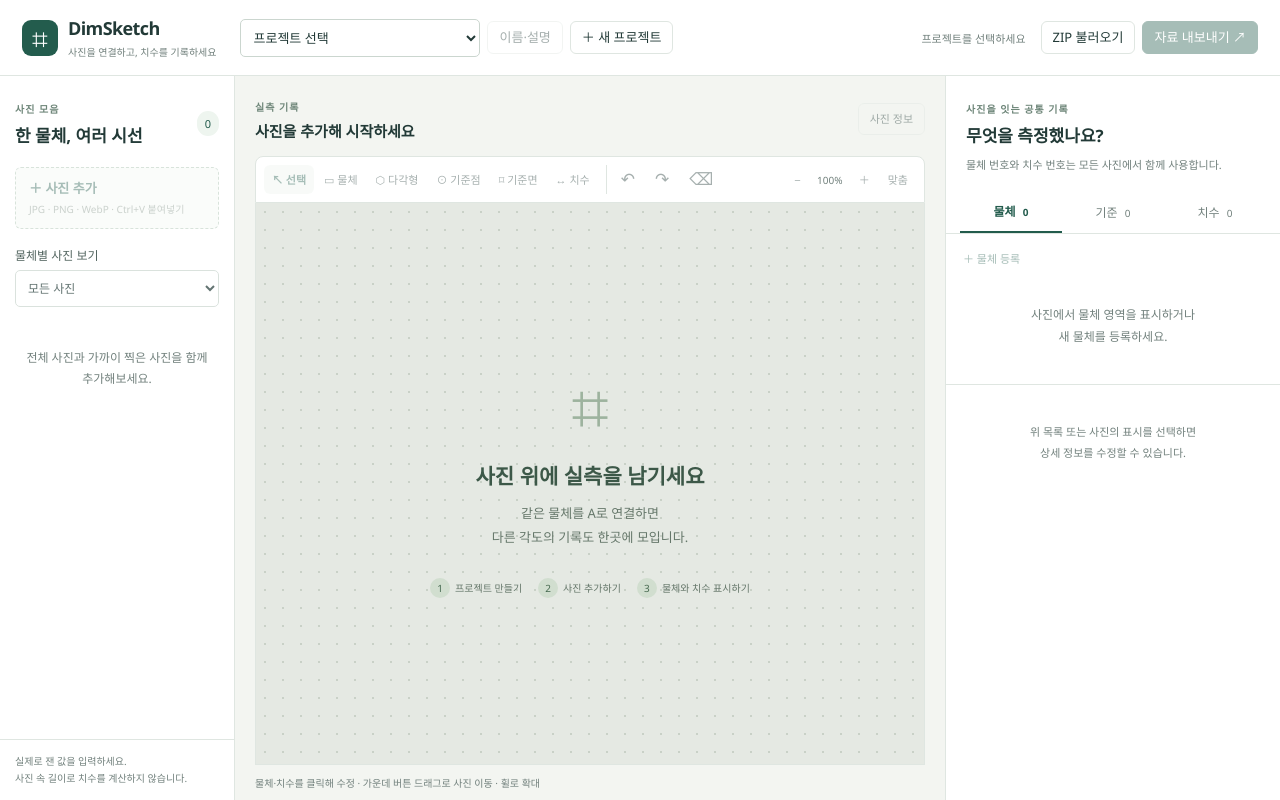
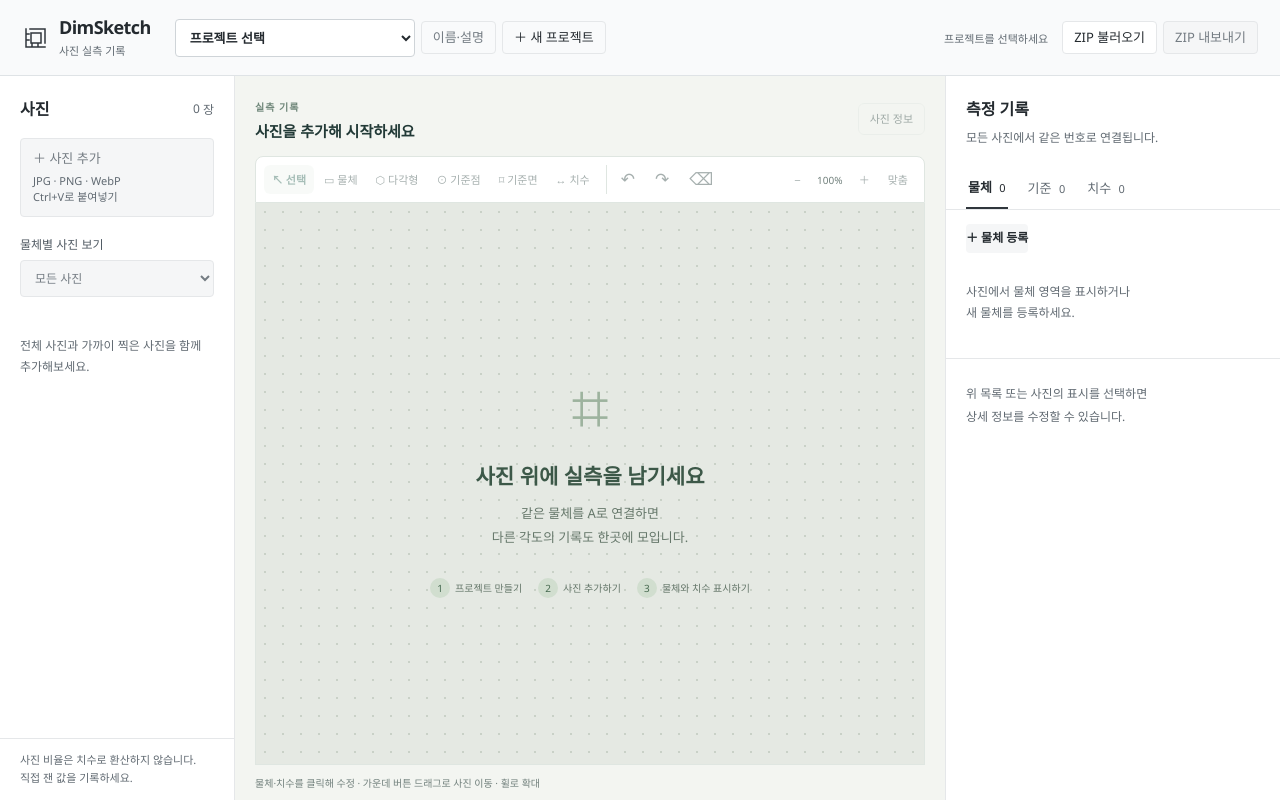
Before and after one commit to bbcdfbbc3/DimSketch, a Flask app: page / in a window 1280 px wide. Run offline with Flask 3, Linux system fonts and the light colour scheme; data that the repository does not hold is empty.

Commit message:
style(ui): 사진 목록과 측정 기록 패널을 무채색으로 개선
- 상단·사진 목록·측정 기록·팝업의 반복 강조색과 장식을 줄이고 문구와 입력 간격 개선
- editor-panel의 기존 스타일을 유지하도록 주변 구성 요소에만 별도 스타일 적용
- 검증: 테스트 62개와 브라우저 기능 8개 통과, 화면 크기 3종에서 편집 패널의 스타일·위치 동일 확인

```diff
--- /dev/null
+++ b/dimsketch/static/interface.css
@@ -0,0 +1,243 @@
+/* The surrounding interface has its own palette. The editor retains style.css
+   and its inherited root values, including its existing responsive layout. */
+:is(.app-header, .photos-panel, .details-panel, dialog, .toast, .busy-overlay) {
+  --ink: #242a2f;
+  --muted: #616a72;
+  --line: #e5e7e9;
+  --green: #30363c;
+  --light: #f0f2f3;
+  --danger: #a13731;
+  --orange: #965316;
+  color: var(--ink);
+  font-variant-numeric: tabular-nums;
+}
+
+:is(.app-header, .photos-panel, .details-panel, dialog) :is(button, input, select, textarea) {
+  border-radius: 4px;
+  line-height: 1.4;
+}
+
+:is(.app-header, .photos-panel, .details-panel, dialog) :is(input, select, textarea) {
+  border-color: #cfd4d8;
+  padding: 8px 10px;
+}
+
+:is(.app-header, .photos-panel, .details-panel, dialog) :is(input, select, textarea, button):focus-visible {
+  outline: 2px solid #536775;
+  outline-offset: 2px;
+}
+
+:is(.app-header, .photos-panel, .details-panel, dialog) button.primary {
+  background: #30363c;
+  border-color: #30363c;
+  color: #fff;
+}
+
+:is(.app-header, .photos-panel, .details-panel, dialog) button.primary:hover {
+  background: #171c20;
+  border-color: #171c20;
+}
+
+:is(.app-header, .photos-panel, .details-panel, dialog) :is(button, select):disabled {
+  opacity: 1;
+  color: #747c83;
+  background: #f5f6f7;
+  border-color: #e5e7e9;
+}
+
+.app-header {
+  gap: 24px;
+  background: #f9fafb;
+  border-bottom-color: #dfe3e6;
+}
+
+.app-header .brand { gap: 9px; }
+.app-header .brand-mark {
+  width: 28px;
+  height: 28px;
+  border-radius: 0;
+  background: none;
+  color: #30363c;
+}
+.app-header .brand h1 {
+  margin: 0;
+  font-size: 18px;
+  line-height: 1.2;
+  font-weight: 600;
+  letter-spacing: -.6px;
+}
+.app-header .brand div > span { font-size: 11px; margin-top: 4px; }
+.app-header .project-controls { gap: 6px; }
+.app-header .project-controls select { background-color: #fff; font-weight: 600; }
+.app-header .project-controls button { background: transparent; }
+.app-header .project-controls button:hover { background: #edf0f2; }
+.app-header .header-actions { gap: 6px; }
+.app-header :is(button, input, select) { line-height: 1.2; }
+.app-header #save-status { font-size: 11px; color: var(--muted); }
+.app-header #save-status.saved { color: #53625a; }
+.app-header #save-status.saved::before {
+  content: "";
+  display: inline-block;
+  width: 5px;
+  height: 5px;
+  margin-right: 6px;
+  border-radius: 50%;
+  background: #47745b;
+  vertical-align: 2px;
+}
+.app-header #save-status.error { color: var(--danger); }
+
+.photos-panel { padding: 22px 20px 0; }
+.photos-panel .panel-heading { margin-bottom: 18px; }
+.photos-panel .panel-heading h2 { font-size: 16px; font-weight: 600; line-height: 1.4; }
+.photos-panel .photo-total { display: flex; gap: 3px; color: var(--muted); font-size: 12px; }
+.photos-panel .upload-button {
+  margin-bottom: 18px;
+  padding: 10px 12px;
+  border: 1px solid #cfd4d8;
+  background: #fff;
+  color: var(--ink);
+  font-weight: 500;
+}
+.photos-panel .upload-button:hover { background: #f5f6f7; border-color: #9da7ae; }
+.photos-panel .upload-button small {
+  margin-top: 5px;
+  color: var(--muted);
+  font-size: 11px;
+  line-height: 1.5;
+  white-space: normal;
+}
+.photos-panel .upload-button small span { display: block; }
+.photos-panel label.field { color: #505a63; font-size: 12px; gap: 7px; }
+.photos-panel .photo-list { padding: 0 0 12px; }
+.photos-panel .photo-card {
+  padding: 8px;
+  margin-bottom: 4px;
+  border: 1px solid transparent;
+  border-radius: 4px;
+  background: #fff;
+}
+.photos-panel .photo-card:hover { border-color: #d3d8dc; background: #f9fafb; }
+.photos-panel .photo-card.active { padding: 8px; border-color: #89959f; background: #f0f2f4; }
+.photos-panel .photo-card img { height: 112px; border-radius: 2px; background: #eceeef; }
+.photos-panel .photo-card strong { font-size: 12px; font-weight: 600; padding: 9px 0 4px; }
+.photos-panel .photo-card small { font-size: 11px; padding: 0 0 2px; }
+.photos-panel .photo-footer { margin: 0 -20px; padding: 12px 20px; font-size: 11px; line-height: 1.7; }
+.photos-panel .list-empty { padding: 24px 0; text-align: left; }
+
+.details-panel .details-intro { padding: 22px 20px 18px; }
+.details-panel .details-intro h2 { margin: 0 0 8px; font-size: 16px; font-weight: 600; line-height: 1.4; }
+.details-panel .details-intro p { font-size: 12px; }
+.details-panel .tabs { padding: 0 20px; gap: 18px; }
+.details-panel .tabs button { flex: 0 1 auto; border-radius: 0; padding: 11px 2px; font-size: 13px; }
+.details-panel .tabs button.active { border-bottom-color: #30363c; color: var(--ink); }
+.details-panel .tabs span { font-size: 11px; font-weight: 400; }
+.details-panel .records-actions { padding: 14px 20px 8px; }
+.details-panel .records-actions button { font-size: 12px; font-weight: 600; color: var(--ink); }
+.details-panel .review-count { font-size: 11px; }
+.details-panel .record-list { padding: 0 12px 14px; }
+.details-panel .record-row { padding: 10px 8px; border-radius: 3px; gap: 10px; margin-bottom: 2px; }
+.details-panel .record-row:hover { background: #f6f7f8; }
+.details-panel .record-row.active { background: #edf0f2; }
+.details-panel .record-badge { border-radius: 3px; padding: 4px 5px; min-width: 26px; }
+.details-panel .record-main strong { font-size: 12px; font-weight: 600; }
+.details-panel .record-main small { font-size: 11px; margin-top: 5px; }
+.details-panel .record-value { font-size: 12px; color: var(--ink); text-align: right; }
+.details-panel .record-value.warning { color: var(--orange); }
+.details-panel .list-empty { padding: 20px 8px; text-align: left; }
+.details-panel .inspector { padding: 20px 20px 28px; }
+.details-panel .inspector-empty { padding: 4px 0 12px; text-align: left; font-size: 12px; }
+.details-panel .inspector-title { margin-bottom: 20px; gap: 10px; }
+.details-panel .inspector-title strong { font-size: 14px; font-weight: 600; }
+.details-panel label.field { font-size: 12px; line-height: 1.5; color: #505a63; margin-bottom: 16px; gap: 7px; }
+.details-panel label.field small { font-size: 11px; }
+.details-panel .inspector h3 { font-size: 13px; font-weight: 600; margin: 24px 0 12px; }
+.details-panel .inspector .primary { margin-top: 0; min-height: 36px; }
+.details-panel .annotation-note { font-size: 11px; line-height: 1.7; margin: 12px 0; }
+.details-panel .small-note { background: #f4f5f6; border-radius: 3px; font-size: 11px; }
+.details-panel .record-actions { gap: 8px; align-items: stretch; }
+.details-panel .record-actions > button { text-align: left; padding: 9px 10px; font-size: 12px; white-space: normal; }
+.details-panel .record-actions .danger-link { align-self: flex-start; margin-top: 8px; padding: 6px 0; font-size: 11px; }
+.details-panel .rotation-controls { margin-top: 24px; }
+.details-panel .rotation-buttons { gap: 6px; }
+.details-panel .rotation-buttons button { font-size: 11px; padding: 7px 9px; }
+.details-panel .reading-card { padding: 12px; border-radius: 4px; border-color: #e0e4e7; }
+.details-panel .reading-card.chosen { background: #f5f7f8; border-color: #89959f; }
+.details-panel .reading-card strong { font-size: 14px; font-weight: 600; }
+.details-panel .reading-card small { font-size: 11px; }
+.details-panel .reading-card button { font-size: 11px; }
+.details-panel .review-alert { font-size: 12px; }
+
+dialog { border-color: #cfd4d8; border-radius: 6px; box-shadow: 0 12px 40px #17212b26; }
+dialog .dialog-header { padding: 22px 24px 20px; gap: 16px; }
+dialog .dialog-header h2 { margin: 0; font-size: 19px; font-weight: 600; }
+dialog .dialog-header button { color: #616a72; background: none; font-size: 24px; }
+dialog #dialog-content { padding: 0 24px 12px; }
+dialog .dialog-footer { padding: 16px 24px; background: #f9fafb; }
+dialog label.field { color: #505a63; margin-bottom: 16px; font-size: 12px; gap: 7px; }
+dialog label.field small { font-size: 11px; }
+:is(.details-panel, dialog) .ref-group { background: #f4f5f6; border-radius: 4px; padding: 12px; }
+:is(.details-panel, dialog) .ref-group h3 { margin: 0 0 9px; font-size: 12px; font-weight: 600; }
+dialog .segmented-note { color: #505a63; background: #f0f2f3; border-radius: 4px; font-size: 12px; }
+dialog .dialog-intro { font-size: 12px; }
+dialog .confirm-message { font-size: 13px; }
+
+.toast { background: #30363c; color: #fff; border-radius: 4px; box-shadow: 0 3px 12px #17212b1a; }
+.toast.error { background: #943c35; }
+.busy-overlay { backdrop-filter: none; }
+.busy-overlay .busy-card { border-radius: 6px; box-shadow: 0 8px 32px #17212b20; }
+.busy-overlay .busy-card strong { font-weight: 600; }
+.busy-overlay .busy-card p { font-size: 12px; }
+.busy-overlay .spinner { border-color: #dfe3e6; border-top-color: #30363c; }
+
+/* The workspace columns and editor breakpoints remain defined in style.css. */
+@media (min-width: 1700px) {
+  .photos-panel .photo-card img { height: 140px; }
+}
+
+@media (max-width: 1250px) {
+  .app-header { gap: 12px; }
+  .app-header .project-controls { gap: 5px; }
+  .app-header .brand h1 { font-size: 16px; }
+  .photos-panel { padding-left: 16px; padding-right: 16px; }
+  .photos-panel .photo-card { padding: 6px; }
+  .photos-panel .photo-card.active { padding: 6px; }
+  .photos-panel .photo-footer { margin-left: -16px; margin-right: -16px; padding-left: 16px; padding-right: 16px; }
+  .details-panel .details-intro { padding: 20px 16px 18px; }
+  .details-panel .tabs { padding: 0 16px; }
+  .details-panel .records-actions { padding-left: 16px; padding-right: 16px; }
+  .details-panel .record-list { padding-left: 8px; padding-right: 8px; }
+  .details-panel .inspector { padding: 18px 16px 24px; }
+}
+
+@media (max-width: 960px) {
+  .app-header { gap: 10px; }
+  .app-header .project-controls { flex: 1; min-width: 0; max-width: 550px; }
+  .app-header #save-status { font-size: 11px; }
+  .photos-panel .photo-card img { height: 85px; }
+  .photos-panel .upload-button { padding: 9px; }
+  .photos-panel .photo-card strong { font-size: 11px; }
+  .photos-panel .photo-card small { flex-wrap: wrap; gap: 4px; }
+  .details-panel .details-intro p { font-size: 11px; }
+  .details-panel .record-value { font-size: 11px; }
+  .details-panel .record-row { gap: 8px; }
+}
+
+@media (max-width: 750px) {
+  .app-header { padding-left: 16px; padding-right: 16px; }
+  .app-header .header-actions { flex-wrap: wrap; row-gap: 6px; }
+  .photos-panel { padding-top: 12px; }
+  .photos-panel .panel-heading { margin: 0; }
+  .photos-panel .upload-button { margin: 0; padding: 9px 10px; }
+  .photos-panel .filter-label { margin-bottom: 8px !important; }
+  .photos-panel .photo-list { padding-top: 0; }
+  .photos-panel .photo-card { margin-bottom: 0; }
+  .details-panel .details-intro { padding: 20px 20px 18px; }
+  .details-panel .tabs { padding: 0 20px; gap: 24px; }
+  .details-panel .records-actions { padding-left: 20px; padding-right: 20px; }
+  .details-panel .record-list { padding-left: 12px; padding-right: 12px; }
+  .details-panel .inspector { padding: 20px 20px 28px; }
+  dialog .dialog-header { padding: 20px; }
+  dialog #dialog-content { padding: 0 20px 10px; }
+  dialog .dialog-footer { padding: 15px 20px; }
+}
--- a/dimsketch/templates/index.html
+++ b/dimsketch/templates/index.html
@@ -6,21 +6,22 @@
   <meta name="theme-color" content="#183e39">
   <title>DimSketch · 사진으로 기록하는 치수</title>
   <link rel="stylesheet" href="{{ url_for('static', filename='style.css') }}">
+  <link rel="stylesheet" href="{{ url_for('static', filename='interface.css') }}">
   <script type="module" src="{{ url_for('static', filename='app.js') }}"></script>
 </head>
 <body>
   <header class="app-header">
-    <div class="brand"><span class="brand-mark" aria-hidden="true">⌗</span><div><strong>DimSketch</strong><span>사진을 연결하고, 치수를 기록하세요</span></div></div>
+    <div class="brand"><svg class="brand-mark" viewBox="0 0 28 28" fill="none" aria-hidden="true"><path d="M4 5v18h19M8 5h15v14M9 9h10v10H9zM4 10h3M4 16h3M10 23v-3M16 23v-3" stroke="currentColor" stroke-width="1.5" stroke-linecap="square"/></svg><div><h1>DimSketch</h1><span>사진 실측 기록</span></div></div>
     <div class="project-controls"><label class="sr-only" for="project-select">프로젝트 선택</label><select id="project-select"><option value="">프로젝트 선택</option></select><button id="project-edit" title="프로젝트 이름과 설명">이름·설명</button><button id="project-new">＋ 새 프로젝트</button></div>
-    <div class="header-actions"><span id="save-status" role="status">프로젝트를 선택하세요</span><button id="save-retry" hidden>저장 재시도</button><button id="conflict-copy" hidden>내 기록 보관</button><button id="conflict-reload" hidden>서버 기록 열기</button><button id="import-button">ZIP 불러오기</button><button id="export-button" class="primary">자료 내보내기 ↗</button></div>
+    <div class="header-actions"><span id="save-status" role="status">프로젝트를 선택하세요</span><button id="save-retry" hidden>저장 재시도</button><button id="conflict-copy" hidden>내 기록 보관</button><button id="conflict-reload" hidden>서버 기록 열기</button><button id="import-button">ZIP 불러오기</button><button id="export-button" class="primary">ZIP 내보내기</button></div>
   </header>
   <main class="workspace">
     <aside class="photos-panel">
-      <div class="panel-heading"><div><span class="eyebrow">사진 모음</span><h1>한 물체, 여러 시선</h1></div><span id="photo-count" class="count">0</span></div>
-      <button id="upload-button" class="upload-button">＋ 사진 추가 <small>JPG · PNG · WebP · Ctrl+V 붙여넣기</small></button>
+      <div class="panel-heading"><h2>사진</h2><span class="photo-total"><span id="photo-count">0</span>장</span></div>
+      <button id="upload-button" class="upload-button">＋ 사진 추가 <small><span>JPG · PNG · WebP</span><span>Ctrl+V로 붙여넣기</span></small></button>
       <label class="field filter-label">물체별 사진 보기<select id="photo-filter"><option value="">모든 사진</option></select></label>
       <div id="photo-list" class="photo-list"></div>
-      <div class="photo-footer">실제로 잰 값을 입력하세요.<br>사진 속 길이로 치수를 계산하지 않습니다.</div>
+      <div class="photo-footer">사진 비율은 치수로 환산하지 않습니다.<br>직접 잰 값을 기록하세요.</div>
     </aside>
     <section class="editor-panel" aria-label="사진 편집">
       <div id="recovery-notice" class="review-alert" role="alert" hidden></div>
@@ -34,7 +35,7 @@
       <div class="editor-footer"><span id="tool-help">물체·치수를 클릭해 수정 · 가운데 버튼 드래그로 사진 이동 · 휠로 확대</span><span id="image-size"></span></div>
     </section>
     <aside class="details-panel">
-      <div class="details-intro"><span class="eyebrow">사진을 잇는 공통 기록</span><h2>무엇을 측정했나요?</h2><p>물체 번호와 치수 번호는 모든 사진에서 함께 사용합니다.</p></div>
+      <div class="details-intro"><h2>측정 기록</h2><p>모든 사진에서 같은 번호로 연결됩니다.</p></div>
       <div class="tabs" role="tablist"><button data-tab="objects" role="tab" class="active">물체 <span id="objects-count">0</span></button><button data-tab="features" role="tab">기준 <span id="features-count">0</span></button><button data-tab="measurements" role="tab">치수 <span id="measurements-count">0</span></button></div>
       <div class="records-actions"><button id="new-record">＋ 물체 등록</button><span id="review-count" class="review-count"></span></div>
       <div id="record-list" class="record-list"></div>
@@ -45,8 +46,8 @@
   <input id="import-input" type="file" accept=".zip,application/zip" hidden>
   <div id="toast" class="toast" role="status" hidden></div>
   <div id="busy-overlay" class="busy-overlay" hidden><div class="busy-card"><span class="spinner"></span><strong id="busy-text">처리 중입니다…</strong><p>사진과 기록을 준비하고 있습니다.</p></div></div>
-  <dialog id="edit-dialog"><form id="dialog-form"><div class="dialog-header"><div><span class="eyebrow">DimSketch</span><h2 id="dialog-title"></h2></div><button id="dialog-close" type="button" aria-label="닫기">×</button></div><div id="dialog-content"></div><div id="dialog-error" class="form-error" role="alert"></div><div class="dialog-footer"><button id="dialog-cancel" type="button">취소</button><button class="primary" type="submit">기록 완료</button></div></form></dialog>
-  <dialog id="region-dialog" aria-labelledby="region-title"><div class="dialog-header"><div><span class="eyebrow">영역 표시 방식</span><h2 id="region-title">어떤 모양으로 그릴까요?</h2></div><button id="region-close" type="button" aria-label="닫기">×</button></div><p id="region-message" class="confirm-message"></p><div class="dialog-footer"><button id="region-cancel" type="button">취소</button><button id="region-rect" type="button">▭ 사각형</button><button id="region-polygon" type="button">⬡ 다각형</button></div></dialog>
-  <dialog id="confirm-dialog" aria-labelledby="confirm-title"><div class="dialog-header"><div><span class="eyebrow">DimSketch</span><h2 id="confirm-title">기록 변경 확인</h2></div></div><p id="confirm-message" class="confirm-message"></p><div class="dialog-footer"><button id="confirm-cancel" type="button">취소</button><button id="confirm-accept" type="button" class="primary">계속</button></div></dialog>
+  <dialog id="edit-dialog"><form id="dialog-form"><div class="dialog-header"><div><h2 id="dialog-title"></h2></div><button id="dialog-close" type="button" aria-label="닫기">×</button></div><div id="dialog-content"></div><div id="dialog-error" class="form-error" role="alert"></div><div class="dialog-footer"><button id="dialog-cancel" type="button">취소</button><button class="primary" type="submit">기록 완료</button></div></form></dialog>
+  <dialog id="region-dialog" aria-labelledby="region-title"><div class="dialog-header"><div><h2 id="region-title">영역 모양 선택</h2></div><button id="region-close" type="button" aria-label="닫기">×</button></div><p id="region-message" class="confirm-message"></p><div class="dialog-footer"><button id="region-cancel" type="button">취소</button><button id="region-rect" type="button">▭ 사각형</button><button id="region-polygon" type="button">⬡ 다각형</button></div></dialog>
+  <dialog id="confirm-dialog" aria-labelledby="confirm-title"><div class="dialog-header"><div><h2 id="confirm-title">기록 변경 확인</h2></div></div><p id="confirm-message" class="confirm-message"></p><div class="dialog-footer"><button id="confirm-cancel" type="button">취소</button><button id="confirm-accept" type="button" class="primary">계속</button></div></dialog>
 </body>
 </html>
```
